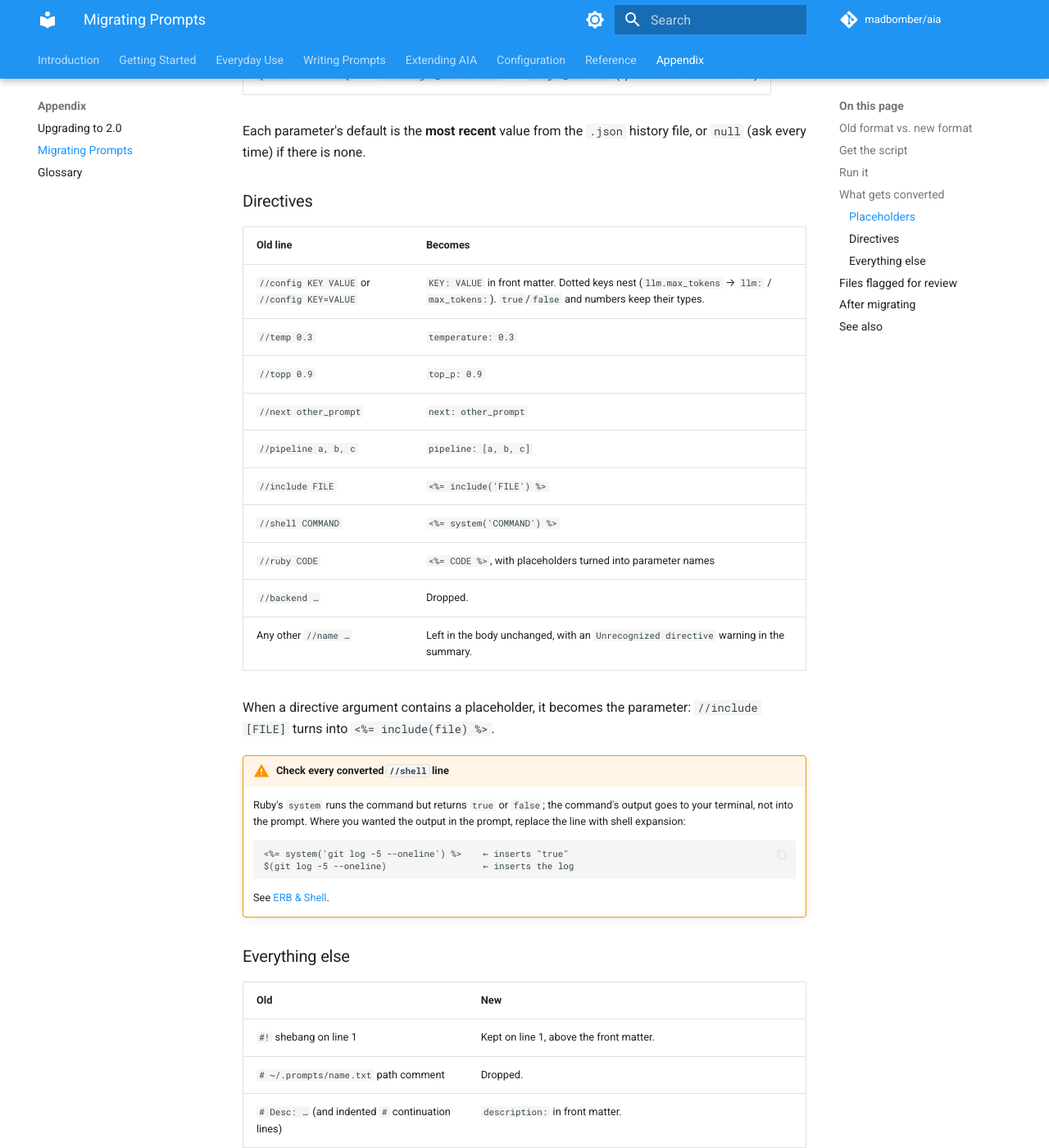
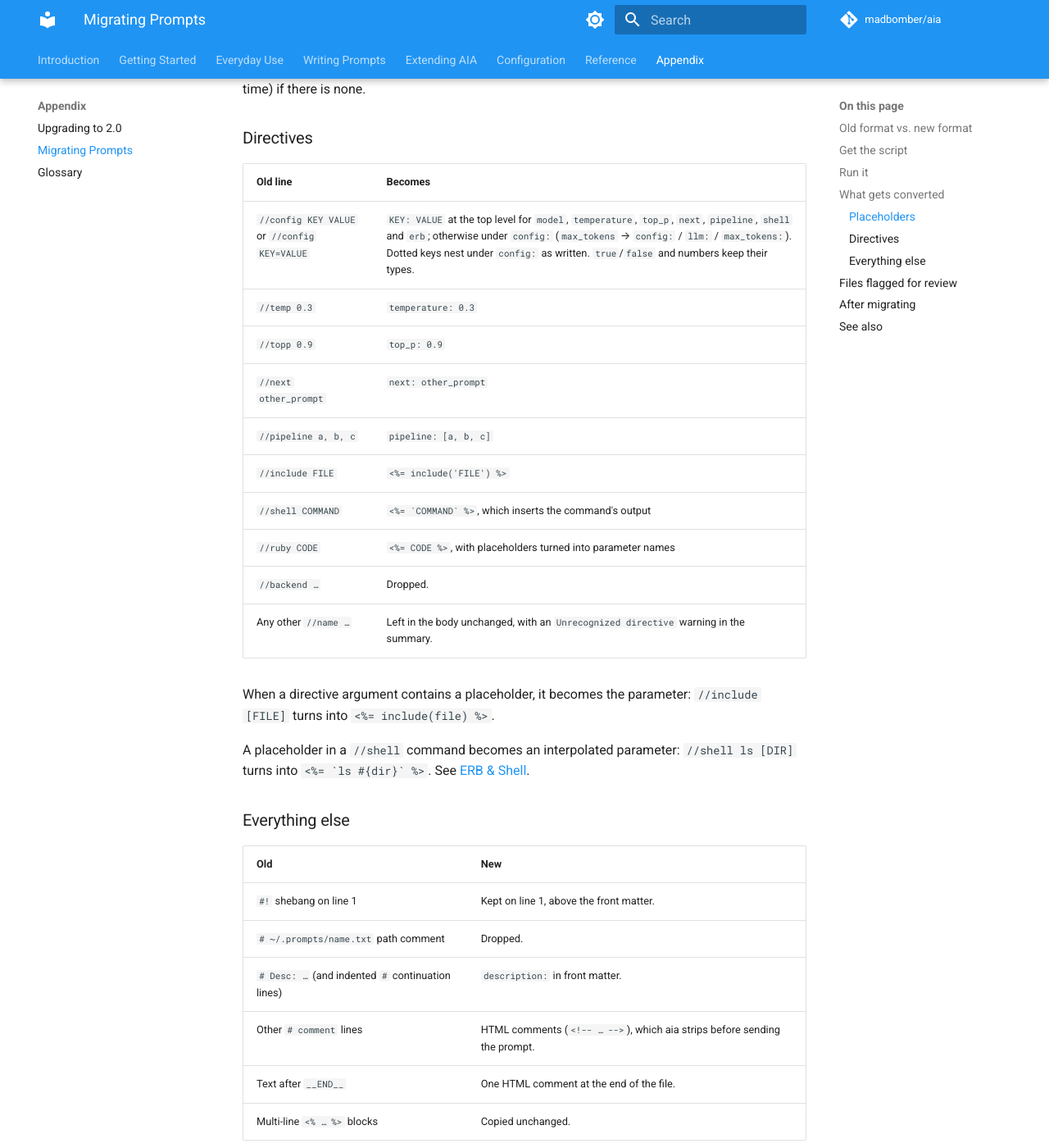
Before and after one commit to MadBomber/aia, an MkDocs documentation site: the page built from docs/appendix/migrating-prompts.md, in a window 1280 px wide and 1400 px high, scrolled down 3004 px. Shown: the whole window at 82% size. Built offline with MkDocs 1.6.1 and Material for MkDocs 9.7.7, drawn with Linux system fonts in a browser that asks for light colours; comment, search, counter and statistics services are not loaded; the version menu is left out; some of the changed text lies outside the part shown.

Commit message:
fix: migrate_prompts output, //config placement; correct examples
- //shell becomes <%= `cmd` %> so the command's output is inserted
- //config keys go where aia reads them: root shorthands at the top,
  the rest under config: at their nested path; unknown keys warn
- report on stderr directly so RUBYOPT=-W0 doesn't silence it
- fuzzy role picker lists roles from prompts.dir/roles_prefix
  (prompts.roles_dir was removed)
- correct examples 15, 16, 21, 28 and aia_config_orchestrator.yml
- docs: system_prompt is literal text, not a prompt ID

````diff
--- a/docs/appendix/migrating-prompts.md
+++ b/docs/appendix/migrating-prompts.md
@@ -47,7 +47,7 @@ for a <%= target_audience %> reader:
 
 Settings move into YAML front matter, placeholders become ERB, and each parameter gets a default (`null` means aia will ask for it).
 
-The script writes every `//config` setting as a top-level key. aia only reads a few top-level keys (`next`, `pipeline`, `shell`, `erb`, plus the model settings below) and ignores the rest. So move any other migrated setting, such as `tokens: true` or an `llm:` block, under a `config:` key. See [Prompt Files](../prompts/prompt-files.md) and [Parameters](../prompts/parameters.md).
+The script puts each `//config` setting where aia 2.0 reads it. `model`, `temperature`, `top_p`, `next`, `pipeline`, `shell` and `erb` stay at the top level of the front matter; everything else goes under a `config:` key, at its place in the configuration (`//config tokens true` becomes `config:` / `flags:` / `tokens: true`). A key the script doesn't recognize, such as the removed `terse`, is put under `config:` as written and listed as a warning, so you can fix or delete it. See [Prompt Files](../prompts/prompt-files.md) and [Parameters](../prompts/parameters.md).
 
 The script turns `//config model …` into a front-matter `model:`, and `//temperature` / `//top_p` into `temperature:` / `top_p:`. These keep working in 2.0. See [Prompt Files](../prompts/prompt-files.md#front-matter-keys).
 
@@ -103,9 +103,6 @@ AIA_PROMPTS__DIR=~/old-prompts ruby bin/migrate_prompts --dry-run
 | `--reprocess` | Look at `*.txt-review` files again and migrate the ones that now pass. |
 | `-h`, `--help` | Show usage. |
 
-!!! tip "No output at all?"
-    The script reports through Ruby's warning channel. If your environment sets `RUBYOPT=-W0` (which silences warnings), it runs without printing anything. Run it as `RUBYOPT= ruby bin/migrate_prompts …` to see the report.
-
 The original `.txt` and `.json` files are left in place. Delete them yourself once you're happy with the `.md` versions.
 
 ## What gets converted
@@ -124,28 +121,20 @@ Each parameter's default is the **most recent** value from the `.json` history f
 
 | Old line | Becomes |
 |---|---|
-| `//config KEY VALUE` or `//config KEY=VALUE` | `KEY: VALUE` in front matter. Dotted keys nest (`llm.max_tokens` → `llm:` / `max_tokens:`). `true`/`false` and numbers keep their types. |
+| `//config KEY VALUE` or `//config KEY=VALUE` | `KEY: VALUE` at the top level for `model`, `temperature`, `top_p`, `next`, `pipeline`, `shell` and `erb`; otherwise under `config:` (`max_tokens` → `config:` / `llm:` / `max_tokens:`). Dotted keys nest under `config:` as written. `true`/`false` and numbers keep their types. |
 | `//temp 0.3` | `temperature: 0.3` |
 | `//topp 0.9` | `top_p: 0.9` |
 | `//next other_prompt` | `next: other_prompt` |
 | `//pipeline a, b, c` | `pipeline: [a, b, c]` |
 | `//include FILE` | `<%= include('FILE') %>` |
-| `//shell COMMAND` | `<%= system('COMMAND') %>` |
+| `//shell COMMAND` | ``<%= `COMMAND` %>``, which inserts the command's output |
 | `//ruby CODE` | `<%= CODE %>`, with placeholders turned into parameter names |
 | `//backend …` | Dropped. |
 | Any other `//name …` | Left in the body unchanged, with an `Unrecognized directive` warning in the summary. |
 
 When a directive argument contains a placeholder, it becomes the parameter: `//include [FILE]` turns into `<%= include(file) %>`.
 
-!!! warning "Check every converted `//shell` line"
-    Ruby's `system` runs the command but returns `true` or `false`; the command's output goes to your terminal, not into the prompt. Where you wanted the output in the prompt, replace the line with shell expansion:
-
-    ```markdown
-    <%= system('git log -5 --oneline') %>    ← inserts "true"
-    $(git log -5 --oneline)                  ← inserts the log
-    ```
-
-    See [ERB & Shell](../prompts/erb-and-shell.md).
+A placeholder in a `//shell` command becomes an interpolated parameter: `//shell ls [DIR]` turns into ``<%= `ls #{dir}` %>``. See [ERB & Shell](../prompts/erb-and-shell.md).
 
 ### Everything else
 
````
Also changed, not shown: CHANGELOG.md (+6 -0 lines), docs/reference/cli.md (+6 -2 lines), docs/reference/config-keys.md (+1 -1 lines), examples/advanced_multi_robot_capabilities_without_examples.md (+2 -10 lines), 11 other files.
